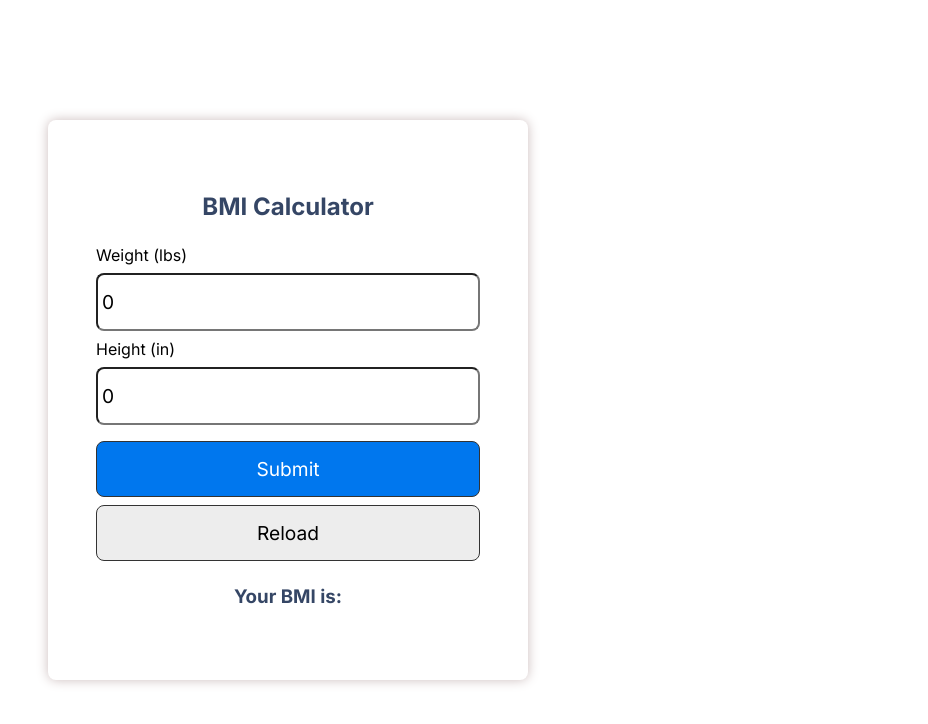
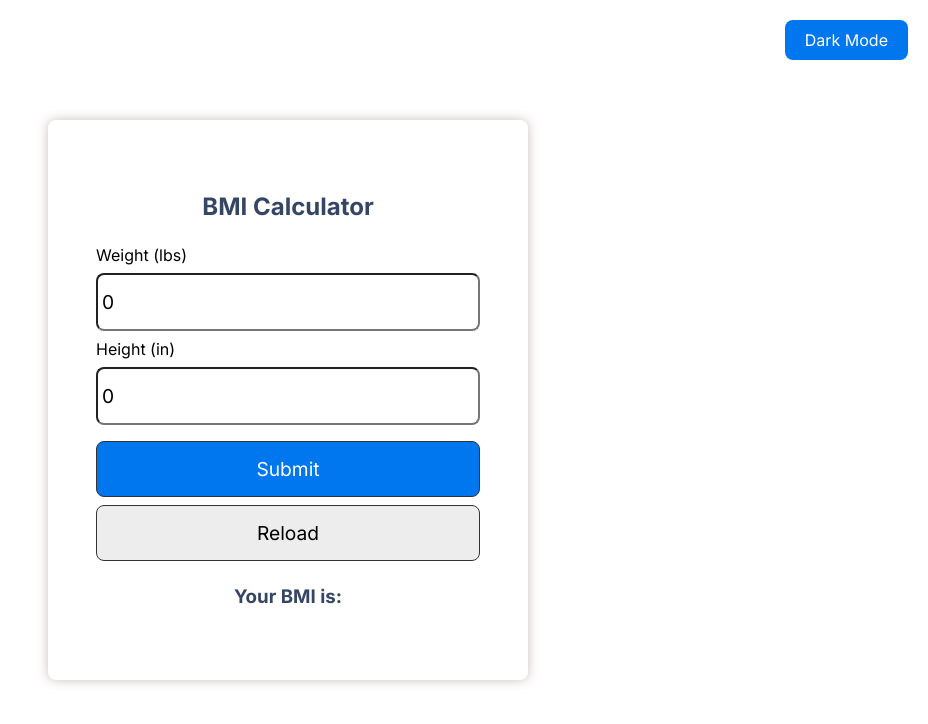
Before and after one commit to iiitl/bmi_calculator, a React (Create React App) app: page / in a window 1280 px wide. Shown: the top 724 px of the page, without its empty margins (352-1280 px from the left). Built offline with nearby package versions, Linux system fonts and the light colour scheme.

Commit message:
added toggle button for dark mode

```diff
--- a/src/App.js
+++ b/src/App.js
@@ -8,6 +8,7 @@ function App() {
   const [height, setHeight] = useState(0)
   const [bmi, setBmi] = useState('')
   const [message, setMessage] = useState('')
+  const [darkMode, setDarkMode] = useState(false);
 
   let calcBmi = (event) => {
     event.preventDefault()
@@ -39,8 +40,12 @@ function App() {
 
 
   return (
-    <div className="app">
+    <div className={`app ${darkMode ? 'dark' : ''}`}>
     <div className='container'>
+    <button className="toggle-btn" onClick={() => setDarkMode(!darkMode)}>
+    {darkMode ? 'Light Mode' : 'Dark Mode'}
+  </button>
+
       <h2 className='center'>BMI Calculator</h2>
         <form onSubmit={calcBmi}>
           <div>
@@ -60,7 +65,7 @@ function App() {
           <h3>Your BMI is: {bmi}</h3>
           <p>{message}</p>
         </div>
-    </div>
+  </div>
   </div>
   );
 }
--- a/src/index.css
+++ b/src/index.css
@@ -73,3 +73,44 @@ p {
 .img-container img {
   height: 200px;
 }
+
+.toggle-btn {
+  position: absolute;
+  top: 20px;
+  right: 20px;
+  padding: 10px 20px;
+  font-size: 1rem;
+  background-color: #0077EE;
+  color: white;
+  border: none;
+  border-radius: 8px;
+  cursor: pointer;
+}
+
+.toggle-btn:hover {
+  background-color: #005bb5;
+}
+
+.dark .center{
+  color:#509fe5;
+}
+.dark {
+  background-color: #121212;
+  color: #ffffff;
+}
+
+.dark .container {
+  background-color: #1e1e1e;
+  box-shadow: 0px 0px 12px #444;
+}
+
+.dark input {
+  background-color: #333;
+  color: #fff;
+  border: 1px solid #555;
+}
+.dark .btn {
+  background-color: #1781ea;
+  color: #fff;
+  border: 1px solid #555;
+}
```
